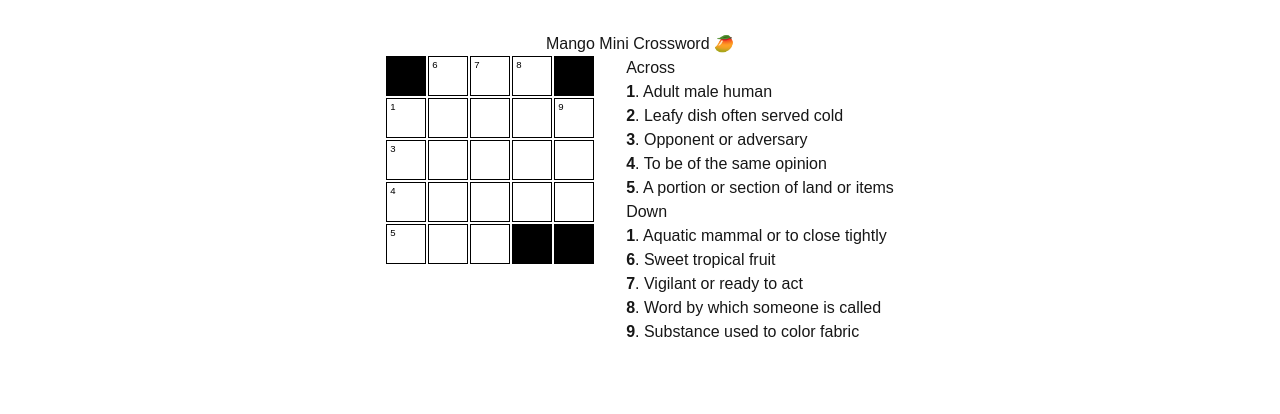
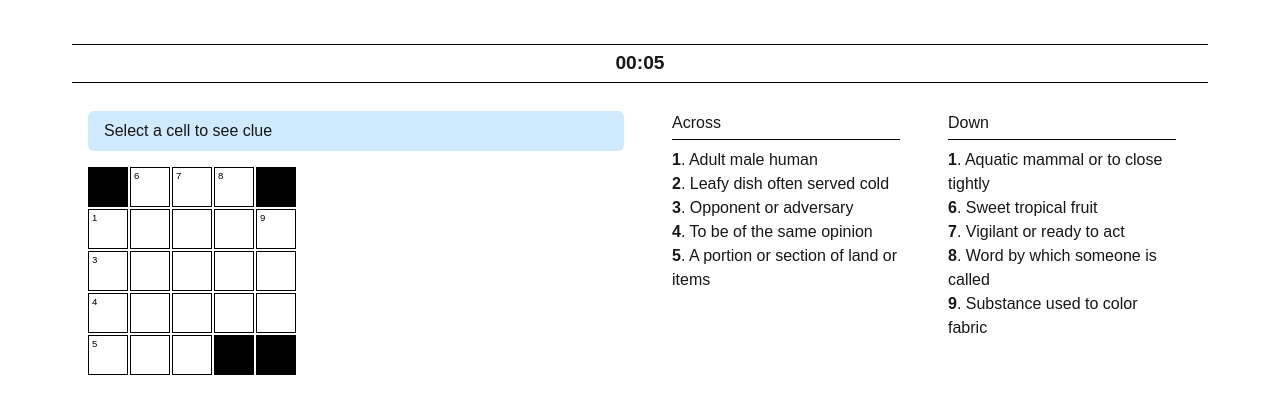
Before and after one commit to CaylinCat/mangodle, a Next.js app in the folder mangodle/: page /minimango in a window 1280 px wide. Shown: the top 414 px of the page. Built offline with nearby package versions, Linux system fonts and the light colour scheme.

Commit message:
styling minimango

```diff
--- a/mangodle/src/app/minimango/page.module.css
+++ b/mangodle/src/app/minimango/page.module.css
@@ -2,13 +2,56 @@
   padding: 2rem;
   font-family: sans-serif;
   text-align: center;
+  height: 100vh;
+  display: flex;
+  flex-direction: column;
+  gap: 1rem;
+  max-width: 1200px;
+  margin: 0 auto;
+}
+
+.timerContainer {
+  margin: 0.5rem 0;
+}
+
+.divider {
+  border: none;
+  border-top: 1px solid black;
+  margin: 0.25rem auto;
+  width: 100%;
+}
+
+.timerText {
+  font-size: 1.2rem;
+  font-weight: bold;
+  margin: 0.25rem 0;
 }
 
 .container {
+  flex: 1;
   display: flex;
-  justify-content: center;
   gap: 2rem;
-  flex-wrap: wrap;
+  height: 100%;
+  padding: 0 1rem;
+}
+
+.leftPanel {
+  flex: 1;
+  display: flex;
+  flex-direction: column;
+  max-width: 600px;
+  min-width: 300px;
+}
+
+.selectedClue {
+  background-color: #d0ebff;
+  padding: 0.5rem 1rem;
+  font-weight: normal;
+  border-radius: 6px;
+  margin-bottom: 1rem;
+  min-height: 40px;
+  display: flex;
+  align-items: center;
 }
 
 .grid {
@@ -16,6 +59,8 @@
   grid-template-columns: repeat(5, 40px);
   grid-template-rows: repeat(5, 40px);
   gap: 2px;
+  justify-content: start;
+  flex-shrink: 0;
 }
 
 .cell {
@@ -50,17 +95,31 @@
   color: black;
 }
 
-.clues {
-  text-align: left;
-  max-width: 300px;
+.rightPanel {
+  flex: 1;
+  display: flex;
+  gap: 1rem;
+  min-width: 300px;
 }
 
-.sectionTitle {
-  margin-top: 1rem;
+.cluesColumn {
+  flex: 1;
+  display: flex;
+  flex-direction: column;
+  max-height: 100%;
+  overflow-y: auto;
+  text-align: left;
+  padding: 0 1rem;
+  background: transparent;
+  border: none;
+  outline: none;
 }
 
-.listitem {
-  padding-left: 1rem;
+.cluesColumn h3 {
+  margin-top: 0;
+  margin-bottom: 0.5rem;
+  border-bottom: 1px solid black;
+  padding-bottom: 0.25rem;
 }
 
 .highlighted-across {
@@ -73,5 +132,12 @@
 
 .activeClue {
   background-color: #e0f7ff;
-  font-weight: bold;
+  font-weight: normal;
+  cursor: pointer;
+  padding: 0.1rem 0.3rem;
+  border-radius: 4px;
 }
+
+.cluePrefix {
+  margin-right: 0.5rem;
+}
--- a/mangodle/src/app/minimango/page.tsx
+++ b/mangodle/src/app/minimango/page.tsx
@@ -64,12 +64,18 @@ export default function Page() {
   );
   const [selectedCell, setSelectedCell] = useState<{ row: number; col: number } | null>(null);
   const [highlightDirection, setHighlightDirection] = useState<Direction>('across');
+  const [elapsed, setElapsed] = useState(0);
 
   const grid = buildGrid(puzzle);
 
   const inputRefs = useRef<(HTMLInputElement | null)[][]>(
     Array.from({ length: HEIGHT }, () => Array.from({ length: WIDTH }, () => null))
   );
+
+  useEffect(() => {
+    const timer = setInterval(() => setElapsed(e => e + 1), 1000);
+    return () => clearInterval(timer);
+  }, []);
 
   function onCellClick(row: number, col: number) {
     if (!grid[row][col].isActive) return;
@@ -158,10 +164,38 @@ export default function Page() {
     return clue?.number === clueNumber;
   }
 
+  const selectedClue =
+    selectedCell && highlightDirection
+      ? findClueAtCell(puzzle, selectedCell.row, selectedCell.col, highlightDirection)
+      : null;
+
   return (
     <div className={styles.wrapper}>
-      <h1>Mango Mini Crossword 🥭</h1>
+      <div className={styles.timerContainer}>
+        <hr className={styles.divider} />
+        <div className={styles.timerText}>
+          {`${Math.floor(elapsed / 60).toString().padStart(2, '0')}:${(elapsed % 60)
+            .toString()
+            .padStart(2, '0')}`}
+        </div>
+        <hr className={styles.divider} />
+      </div>
+
       <div className={styles.container}>
+        <div className={styles.leftPanel}>
+          <div className={styles.selectedClue}>
+            {selectedClue ? (
+              <>
+                <strong className={styles.cluePrefix}>
+                  {selectedClue.number}
+                  {highlightDirection === 'across' ? 'A' : 'D'}
+                </strong>
+                {selectedClue.clue}
+              </>
+            ) : (
+              'Select a cell to see clue'
+            )}
+          </div>
           <div className={styles.grid}>
             {grid.map((rowArr, r) =>
               rowArr.map((cell, c) => {
@@ -199,15 +233,25 @@ export default function Page() {
               })
             )}
           </div>
+        </div>
 
-        <div className={styles.clues}>
-          <div>
+        <div className={styles.rightPanel}>
+          <div className={styles.cluesColumn}>
             <h3>Across</h3>
             <ul>
               {puzzle.across.map(clue => (
                 <li
                   key={clue.number}
                   className={isClueActive('across', clue.number) ? styles.activeClue : ''}
+                  onClick={() => {
+                    setHighlightDirection('across');
+                    setSelectedCell({ row: clue.row, col: clue.col });
+                    setTimeout(() => {
+                      inputRefs.current[clue.row][clue.col]?.focus();
+                      inputRefs.current[clue.row][clue.col]?.select();
+                    }, 0);
+                  }}
+                  style={{ cursor: 'pointer' }}
                 >
                   <strong>{clue.number}</strong>. {clue.clue}
                 </li>
@@ -215,13 +259,22 @@ export default function Page() {
             </ul>
           </div>
 
-          <div>
+          <div className={styles.cluesColumn}>
             <h3>Down</h3>
             <ul>
               {puzzle.down.map(clue => (
                 <li
                   key={clue.number}
                   className={isClueActive('down', clue.number) ? styles.activeClue : ''}
+                  onClick={() => {
+                    setHighlightDirection('down');
+                    setSelectedCell({ row: clue.row, col: clue.col });
+                    setTimeout(() => {
+                      inputRefs.current[clue.row][clue.col]?.focus();
+                      inputRefs.current[clue.row][clue.col]?.select();
+                    }, 0);
+                  }}
+                  style={{ cursor: 'pointer' }}
                 >
                   <strong>{clue.number}</strong>. {clue.clue}
                 </li>
```
Lines whose indentation alone changed are shown as unchanged.
